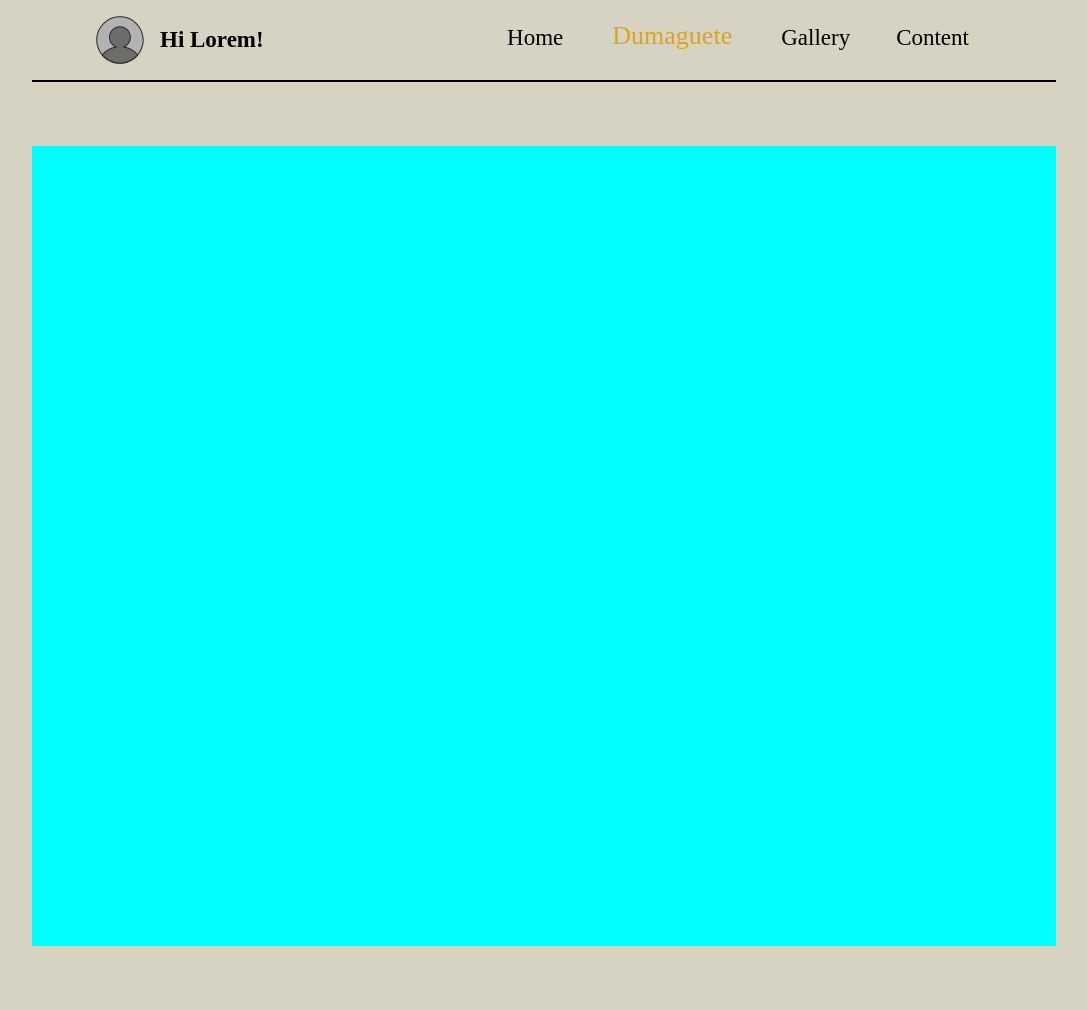
After one commit to FranzylNatsuki/PHPProject, a PHP site: page /home.php in a window 1280 px wide. The commit adds this page. Shown: the whole page, without its empty margins (96-1183 px from the left). Run offline with PHP 8.4, Linux system fonts and the light colour scheme; some web fonts are replaced.

Commit message:
Add files via upload

```diff
--- /dev/null
+++ b/home.php
@@ -0,0 +1,34 @@
+<!DOCTYPE html>
+<html lang="en">
+<head>
+    <meta charset="UTF-8">
+    <meta name="viewport" content="width=device-width, initial-scale=1.0">
+    <title> Homepage </title>
+    <link rel="stylesheet" href="style.css">
+    <style>
+        * {
+            padding: 0;
+            margin: 0;
+        }
+    </style>
+</head>
+<body class="bodyhomepage">
+    <div class="header">
+        <div class="innerheader">
+            <img src="user-profile-4255.svg" style="height: 3em; width: auto; margin-right: 1em; pointer-events: none; cursor: pointer; user-select: none;">
+            <div class="nameContainer">
+                <h3 style="font-weight: bold;"> Hi Lorem! </h3>
+            </div>
+            <div class="headerselector">
+                <a href="#"> <h3 class="selectors"> Home </h3> </a>
+                <a href="#"> <h3 id="cityText" class="selectors"> Dumaguete </h3> </a>
+                <a href="#"> <h3 class="selectors"> Gallery </h3> </a>
+                <a href="#"> <h3 class="selectors"> Content </h3> </a>
+            </div>
+        </div>
+    </div>
+    <div class="mainContent">
+
+    </div>
+</body>
+</html>
--- a/style.css
+++ b/style.css
@@ -26,17 +26,23 @@ h3 {
     font-weight: normal;
 }
 
-body {
+.bodylogin {
     margin: 0;
     padding: 0;
-    background-color: #E4DCD5;
-    height: 100vh; /* Ensure full height */
+    background-color: #d6d3c3;
+    height: 100vh;
     display: flex;
     justify-content: center;
     align-items: center;
     flex-direction: column;
 }
 
+.bodyhomepage {
+    margin: 0;
+    background-color: #d6d3c3;
+}
+
+/* LOGIN ELEMENTS */
 .form-group {
     margin: 20px;
 }
@@ -47,6 +53,7 @@ body {
     align-items: center;
     align-content: center;
     margin: 4em;
+    scale: 80%;
 }
 
 .btn {
@@ -76,17 +83,17 @@ button {
 .loginBlock {
     background-color: white;
     border-radius: 20px;
-    padding: 3em 8em 7em;
+    padding: 5em 8em 6em;
     height: fit-content;
     width: fit-content;
     flex-direction: column;
     justify-content: center;
-    margin: auto 5em auto auto;
+    margin: auto 7em auto auto;
     box-shadow: 0px 4px 6px rgba(0, 0, 0, 0.1);
 }
 
 .corporateImage {
-    margin: auto auto auto 8em;
+    margin: auto auto auto 2em;
     pointer-events: none;
     user-select: none;
     -webkit-user-drag: none;
@@ -132,3 +139,57 @@ input[type="text"]:focus, input[type="password"]:focus {
     border-bottom-color: #007BFF;
     outline: none;
 }
+
+/* Home ELEMENTS */
+
+.header {
+    display: flex;
+    padding: 0em 8em ;
+    height: fit-content;
+    width: auto ;
+    display: flex;
+}
+
+
+.innerheader {
+    padding: 1em 4em;
+    position: relative;
+    display: flex;
+    border-bottom: black solid 2px ;
+    justify-content: space-between; /* Changed from center to space-between */
+    align-items: center; /* Changed from align-content to align-items */
+    width: 100%; /* Added to occupy full width */
+}
+
+.nameContainer {
+    margin-right: auto;
+    left: 0;
+    cursor: pointer;
+}
+
+.headerselector {
+    display: flex;
+    margin-left: auto;
+    right: 0;
+}
+
+.selectors {
+    margin: 0 1em;
+}
+
+a {
+    color: black;
+    text-decoration: none;
+}
+
+#cityText {
+    color: goldenrod;
+    font-size: 26px;
+    transform: translateY(-4px);
+}
+
+.mainContent {
+    background-color: aqua;
+    height: 100vh;
+    margin: 4em 8em;
+}
```
Also changed, not shown: home.html (added, +34 -0 lines), mainer.php (+5 -4 lines), mainpage.html (+5 -4 lines), logindecor.svg (added), user-profile-4255.svg (added).
